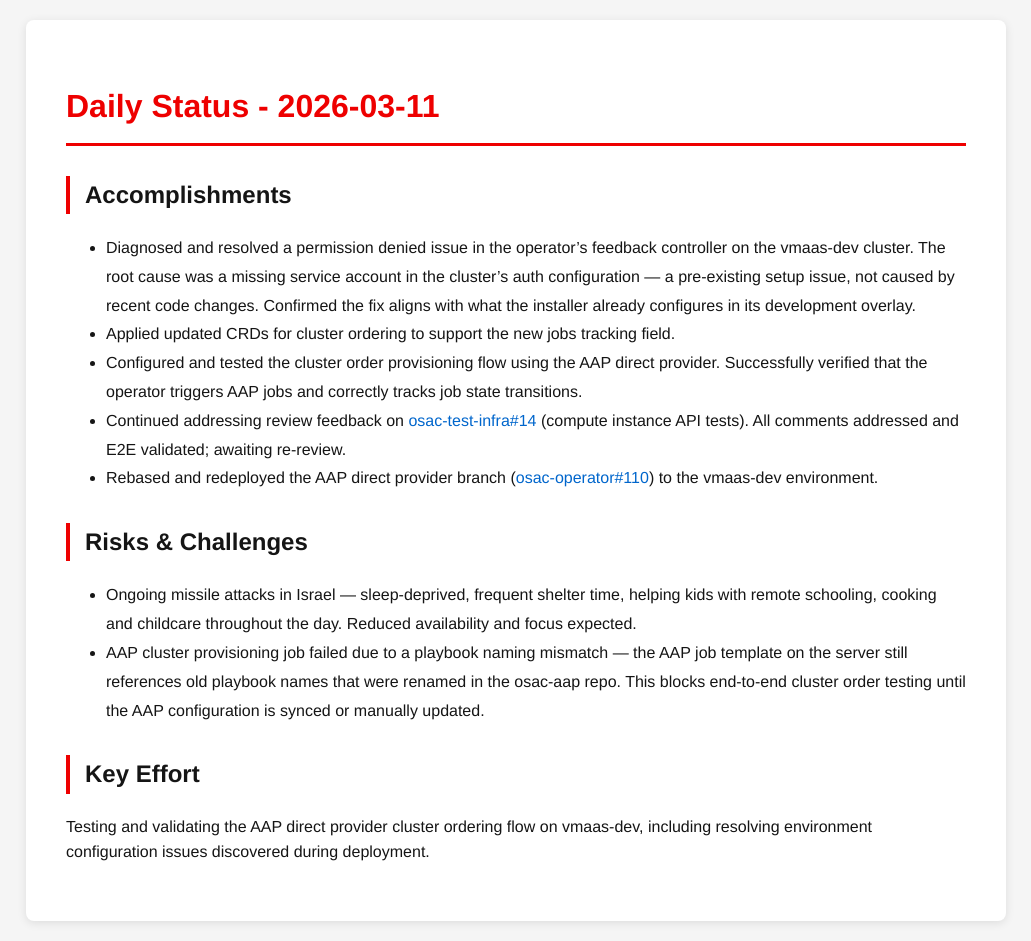
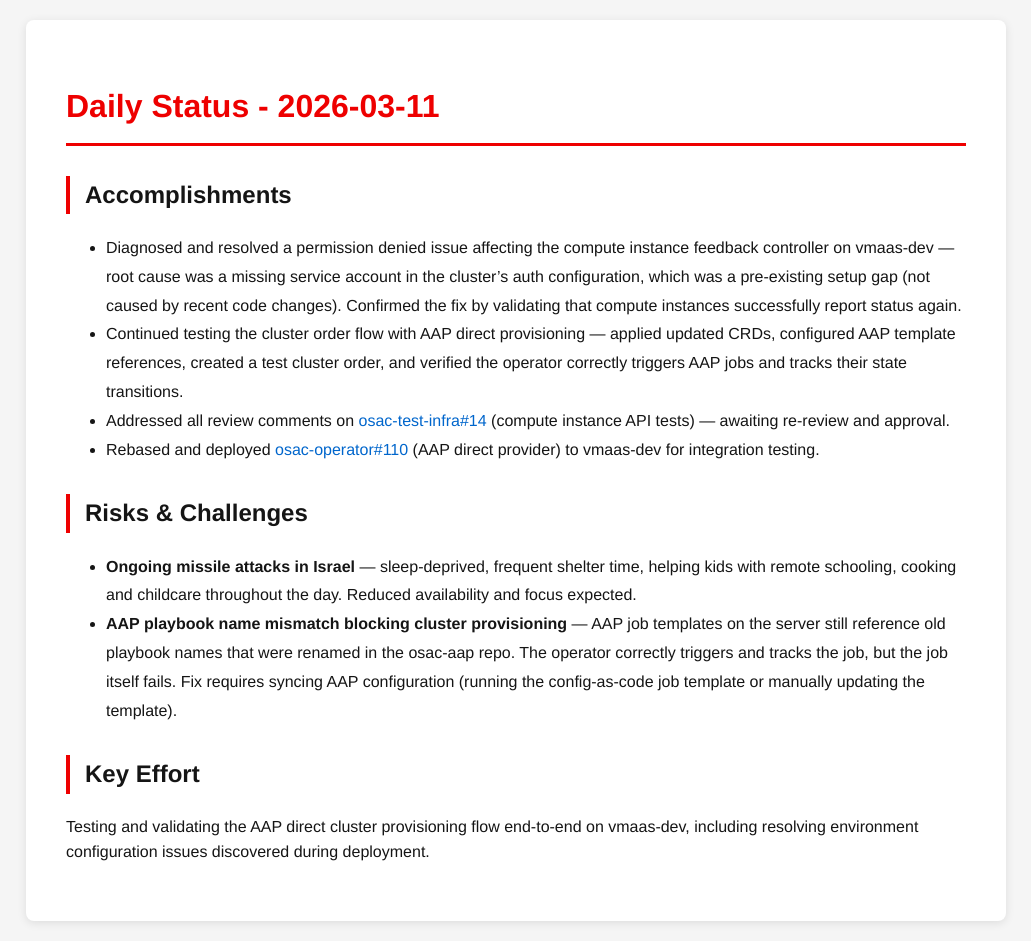
Before and after one commit to tzvatot/daily-status, a Jekyll site: the page built from 2026-03-11.md, in a window 1280 px wide. Shown: the whole page, without its empty margins (124-1155 px from the left). Built offline with Jekyll 4.4.1, drawn with Linux system fonts in a browser that asks for light colours.

Commit message:
Daily status update - 2026-03-11

```diff
--- a/2026-03-11.md
+++ b/2026-03-11.md
@@ -7,18 +7,14 @@
 # Daily Status - 2026-03-11
 
 ## Accomplishments
-
-- Diagnosed and resolved a permission denied issue in the operator's feedback controller on the vmaas-dev cluster. The root cause was a missing service account in the cluster's auth configuration — a pre-existing setup issue, not caused by recent code changes. Confirmed the fix aligns with what the installer already configures in its development overlay.
-- Applied updated CRDs for cluster ordering to support the new jobs tracking field.
-- Configured and tested the cluster order provisioning flow using the AAP direct provider. Successfully verified that the operator triggers AAP jobs and correctly tracks job state transitions.
-- Continued addressing review feedback on [osac-test-infra#14](https://github.com/osac-project/osac-test-infra/pull/14) (compute instance API tests). All comments addressed and E2E validated; awaiting re-review.
-- Rebased and redeployed the AAP direct provider branch ([osac-operator#110](https://github.com/osac-project/osac-operator/pull/110)) to the vmaas-dev environment.
+- Diagnosed and resolved a permission denied issue affecting the compute instance feedback controller on vmaas-dev — root cause was a missing service account in the cluster's auth configuration, which was a pre-existing setup gap (not caused by recent code changes). Confirmed the fix by validating that compute instances successfully report status again.
+- Continued testing the cluster order flow with AAP direct provisioning — applied updated CRDs, configured AAP template references, created a test cluster order, and verified the operator correctly triggers AAP jobs and tracks their state transitions.
+- Addressed all review comments on [osac-test-infra#14](https://github.com/osac-project/osac-test-infra/pull/14) (compute instance API tests) — awaiting re-review and approval.
+- Rebased and deployed [osac-operator#110](https://github.com/osac-project/osac-operator/pull/110) (AAP direct provider) to vmaas-dev for integration testing.
 
 ## Risks & Challenges
-
-- Ongoing missile attacks in Israel — sleep-deprived, frequent shelter time, helping kids with remote schooling, cooking and childcare throughout the day. Reduced availability and focus expected.
-- AAP cluster provisioning job failed due to a playbook naming mismatch — the AAP job template on the server still references old playbook names that were renamed in the osac-aap repo. This blocks end-to-end cluster order testing until the AAP configuration is synced or manually updated.
+- **Ongoing missile attacks in Israel** — sleep-deprived, frequent shelter time, helping kids with remote schooling, cooking and childcare throughout the day. Reduced availability and focus expected.
+- **AAP playbook name mismatch blocking cluster provisioning** — AAP job templates on the server still reference old playbook names that were renamed in the osac-aap repo. The operator correctly triggers and tracks the job, but the job itself fails. Fix requires syncing AAP configuration (running the config-as-code job template or manually updating the template).
 
 ## Key Effort
-
-Testing and validating the AAP direct provider cluster ordering flow on vmaas-dev, including resolving environment configuration issues discovered during deployment.
+Testing and validating the AAP direct cluster provisioning flow end-to-end on vmaas-dev, including resolving environment configuration issues discovered during deployment.
```
